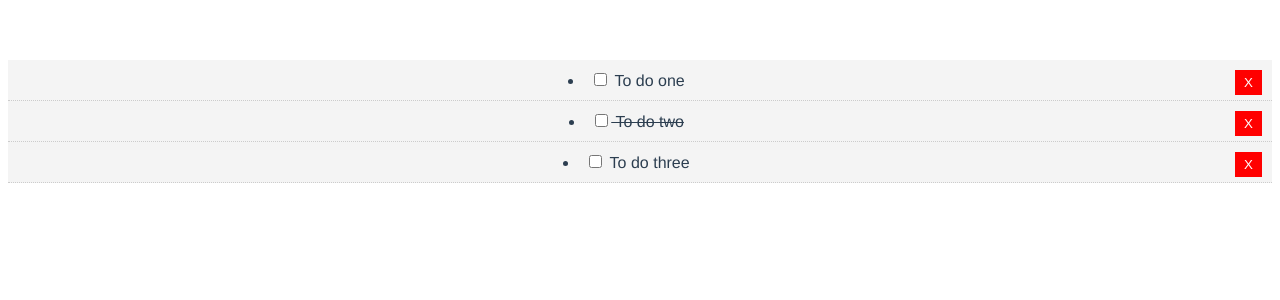
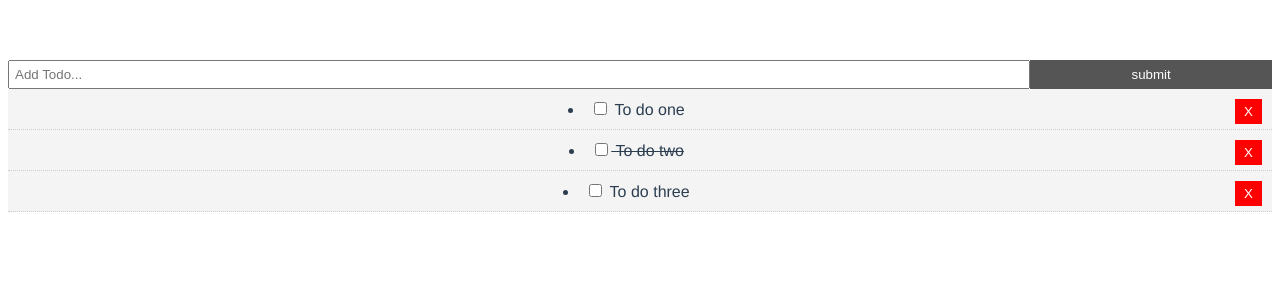
Before and after one commit to andreeahanson/practice-vue, a Vue app: page / in a window 1280 px wide. Shown: the top 300 px of the page. Built offline with nearby package versions, Linux system fonts and the light colour scheme.

Commit message:
Add AddTodo component

```diff
--- a/package.json
+++ b/package.json
@@ -9,6 +9,7 @@
   },
   "dependencies": {
     "core-js": "^3.6.4",
+    "uuid": "^3.4.0",
     "vue": "^2.6.11"
   },
   "devDependencies": {
--- a/src/App.vue
+++ b/src/App.vue
@@ -1,16 +1,19 @@
 <template>
   <div id="app">
+    <AddTodo v-on:add-todo="addTodo"/>
     <Todos v-bind:todos="todos" v-on:del-todo="deleteTodo"/>
   </div>
 </template>
 
 <script>
 import Todos from './components/Todos.vue';
+import AddTodo from './components/AddTodo.vue';
 
 export default {
   name: 'App',
   components: {
-    Todos
+    Todos,
+    AddTodo
   },
   data() {
     return {
@@ -36,6 +39,10 @@
   methods: {
     deleteTodo(id) {
       this.todos = this.todos.filter(todo => todo.id !== id);
+    },
+
+    addTodo(newTodo) {
+      this.todos = [...this.todos, newTodo]
     }
   }
 }
@@ -50,4 +57,18 @@
     color: #2c3e50;
     margin-top: 60px;
   }
+
+  .btn {
+    display: inline-block;
+    border: none;
+    background: #555;
+    color: #fff;
+    padding: 7px 20px;
+    cursor: pointer;
+  }
+
+  .btn:hover {
+    background: #665;
+  }
+
 </style>
--- /dev/null
+++ b/src/components/AddTodo.vue
@@ -0,0 +1,47 @@
+<template>
+  <div>
+    <form @submit="addTodo">
+      <input type="text" v-model="title" name="title" placeholder="Add Todo...">
+      <input type="submit" value="submit" class="btn">
+    </form>
+  </div>
+</template>
+
+<script>
+import uuid from 'uuid';
+export default {
+  name: "AddTodo",
+  data() {
+    return {
+      title: ''
+    }
+  },
+  methods: {
+    addTodo(e) {
+      e.preventDefault();
+      const newTodo = {
+        id: uuid.v4(),
+        title: this.title,
+        completed: false
+      }
+      //Send up to parent
+      this.$emit('add-todo', newTodo)
+    }
+  }
+}
+</script>
+
+<style scoped>
+  form {
+    display: flex;
+  }
+
+  input[type="text"] {
+    flex: 10;
+    padding: 5px;
+  }
+
+  input[type="submit"] {
+    flex: 2;
+  }
+</style>
```
Also changed, not shown: 1 other file (tests, documents, lock files or other folders). Lines whose indentation alone changed are shown as unchanged.
